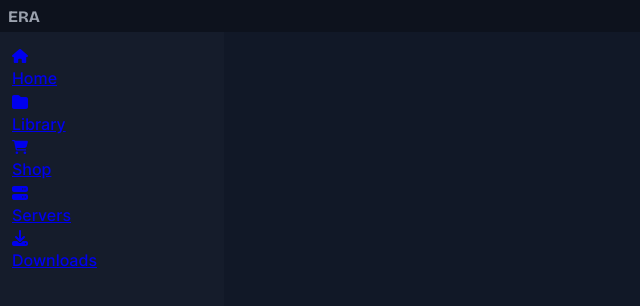
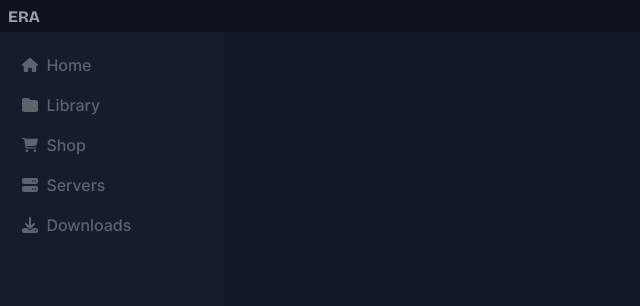
Before and after one commit to CharlesFrFr/era, a React (Vite) app: page /app in a window 1280 px wide. Shown: the top 306 px of the page, without its empty margins (0-640 px from the left). Built offline with nearby package versions, Linux system fonts and the light colour scheme.

Commit message:
Routes now correctly show on links

```diff
--- a/src/app/drawer.tsx
+++ b/src/app/drawer.tsx
@@ -1,4 +1,4 @@
-import { Link, useNavigate } from "@tanstack/react-router";
+import { Link } from "@tanstack/react-router";
 
 import * as Icons from "react-icons/fa6";
 import "src/styles/drawer.css";
@@ -22,17 +22,16 @@ type DrawerItemProps = {
 };
 
 const DrawerItem = (props: DrawerItemProps) => {
-  const navigate = useNavigate();
   const Icon = Icons[props.icon];
 
-  const handleClick = () => {
-    navigate({
-      to: props.path,
-    });
-  };
-
   return (
-    <Link className="item" onClick={handleClick}>
+    <Link
+      className="item"
+      to={props.path}
+      activeProps={{
+        className: "item now",
+      }}
+    >
       <div className="icon">
         <Icon />
       </div>
--- a/src/styles/drawer.css
+++ b/src/styles/drawer.css
@@ -7,30 +7,30 @@ aside.drawer {
   background-color: var(--c2);
 }
 
-aside.drawer button.item {
+aside.drawer a.item {
   all: unset;
   display: flex;
   flex-direction: row;
   align-items: center;
-  padding: 0.35rem 0.65rem;
+  padding: 0.45rem 0.65rem;
   gap: 0.5rem;
   cursor: pointer;
   color: var(--t3);
   border-radius: 0.35rem;
 }
 
-aside.drawer button.item:hover {
+aside.drawer a.item:hover {
   background-color: #a5abfd10;
   color: var(--t2);
 }
 
-aside.drawer button.item.active {
+aside.drawer a.item.now {
   background-color: #a5abfd20;
   color: var(--t1);
   font-weight: 600;
 }
 
-aside.drawer button.item .icon {
+aside.drawer a.item .icon {
   display: flex;
   align-items: center;
   justify-content: center;
@@ -38,12 +38,16 @@ aside.drawer button.item .icon {
   height: 1rem;
 }
 
-aside.drawer button.item .icon svg {
+aside.drawer a.item .icon svg {
   width: 100%;
   height: 100%;
   fill: var(--t3);
 }
 
-aside.drawer button.item span.text {
+aside.drawer a.item.now .icon svg {
+  fill: var(--t1);
+}
+
+aside.drawer a.item span.text {
   font-size: 1rem;
 }
```
